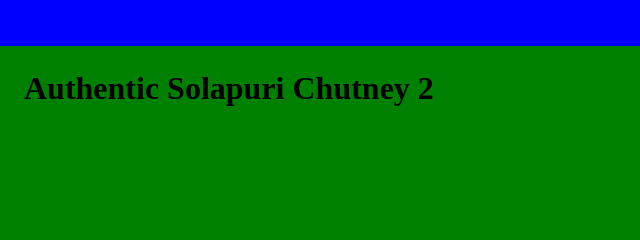
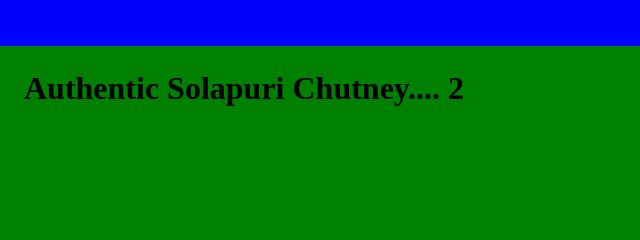
Before and after one commit to SurajJadhav7/SolapuriChutney, a plain HTML site: page index.html in a window 1280 px wide. Shown: the part 221-461 px from the top of the page, 0-640 px from the left. Drawn offline with Linux system fonts and the light colour scheme.

Commit message:
Update index.html

```diff
--- a/index.html
+++ b/index.html
@@ -12,7 +12,7 @@
             <h1>Authentic Solapuri Chutney 1</h1>
         </div>
         <div class="middle-module">
-            <h1>Authentic Solapuri Chutney 2</h1>
+            <h1>Authentic Solapuri Chutney.... 2</h1>
         </div>
         <div class="bottom-module">
             <h1>Authentic Solapuri Chutney 3</h1>
```
